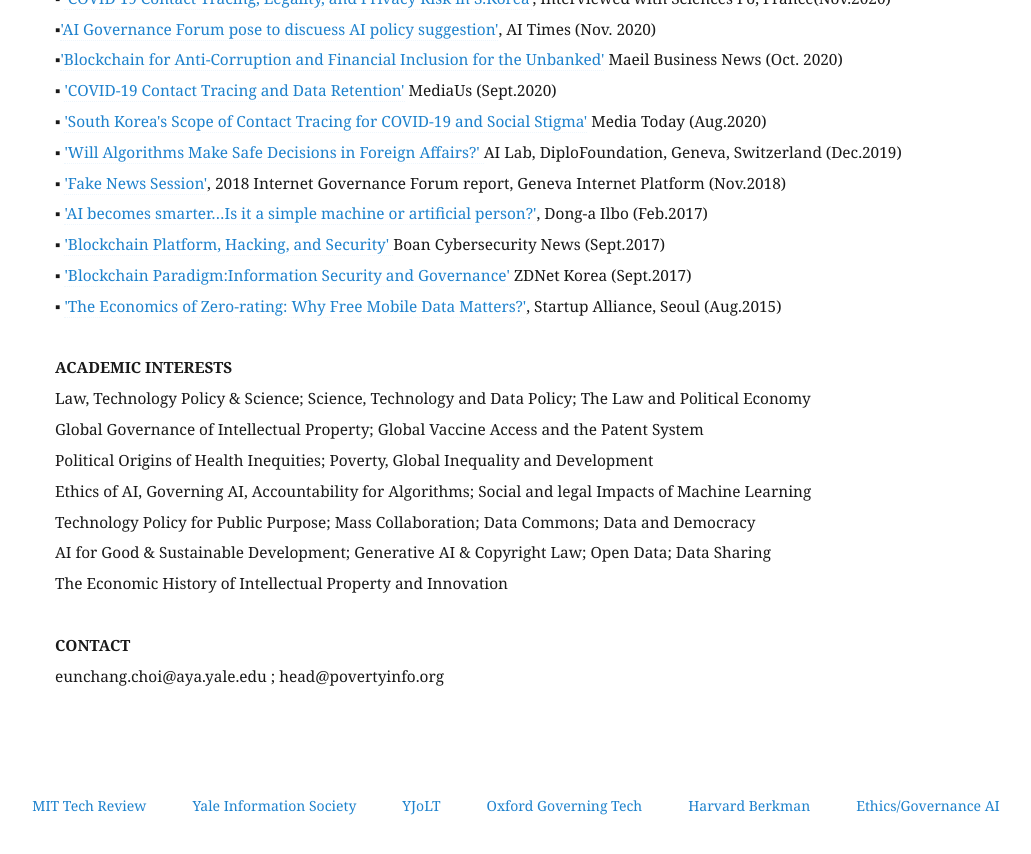
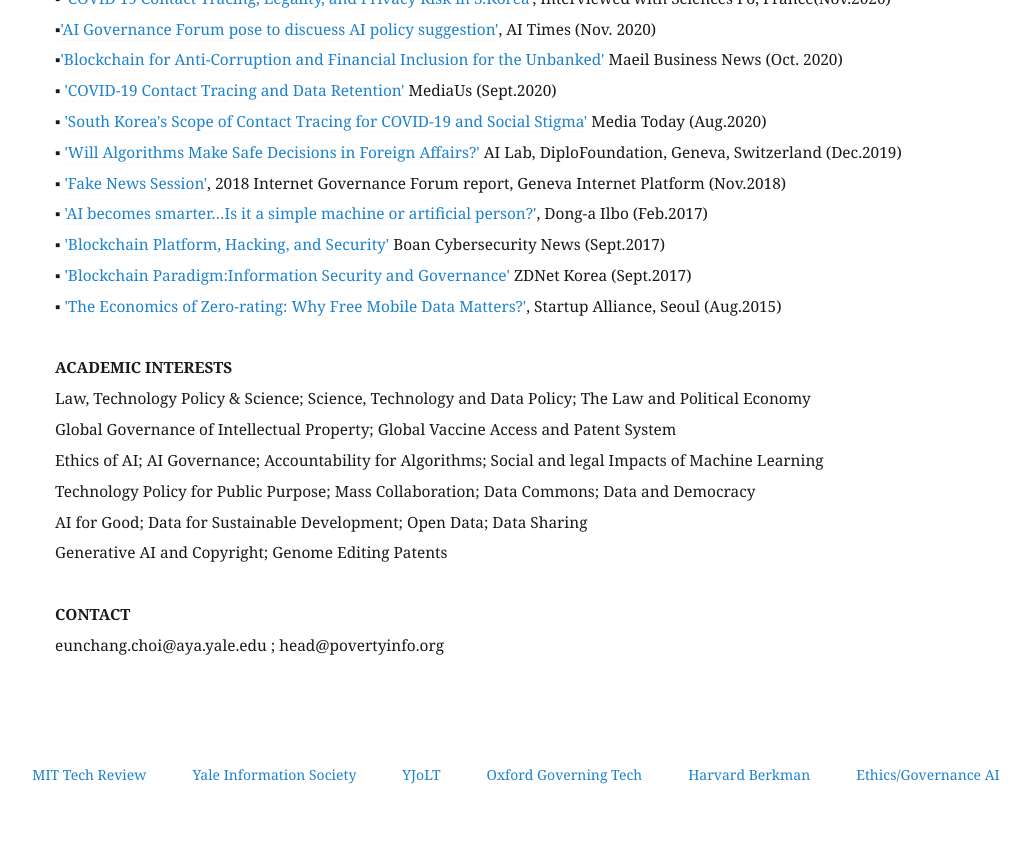
Before and after one commit to eunchangchoi/eunchangchoi.github.io, a Jekyll site: the page built from index.md, in a window 1280 px wide and 900 px high, scrolled down 7777 px. Shown: the top 854 px of the window, without its empty margins (45-1076 px from the left). Built offline with Jekyll 4.4.1, drawn with Linux system fonts in a browser that asks for light colours.

Commit message:
Update index.md

```diff
--- a/index.md
+++ b/index.md
@@ -191,12 +191,11 @@ title: "Choi, Eun Chang 최은창"
  <br>
  <strong> ACADEMIC INTERESTS </strong> <br>
    Law, Technology Policy & Science; Science, Technology and Data Policy; The Law and Political Economy <br>
-   Global Governance of Intellectual Property; Global Vaccine Access and the Patent System <br>
-   Political Origins of Health Inequities; Poverty, Global Inequality and Development <br>
-   Ethics of AI, Governing AI, Accountability for Algorithms; Social and legal Impacts of Machine Learning <br>
+   Global Governance of Intellectual Property; Global Vaccine Access and Patent System <br>
+   Ethics of AI; AI Governance; Accountability for Algorithms; Social and legal Impacts of Machine Learning <br>
    Technology Policy for Public Purpose; Mass Collaboration; Data Commons; Data and Democracy <br>
-   AI for Good & Sustainable Development; Generative AI & Copyright Law; Open Data; Data Sharing <br>
-   The Economic History of Intellectual Property and Innovation <br>
+   AI for Good; Data for Sustainable Development; Open Data; Data Sharing <br>
+   Generative AI and Copyright; Genome Editing Patents <br>
   <br>
    <strong> CONTACT</strong> <br>
    eunchang.choi@aya.yale.edu ;  head@povertyinfo.org
```
